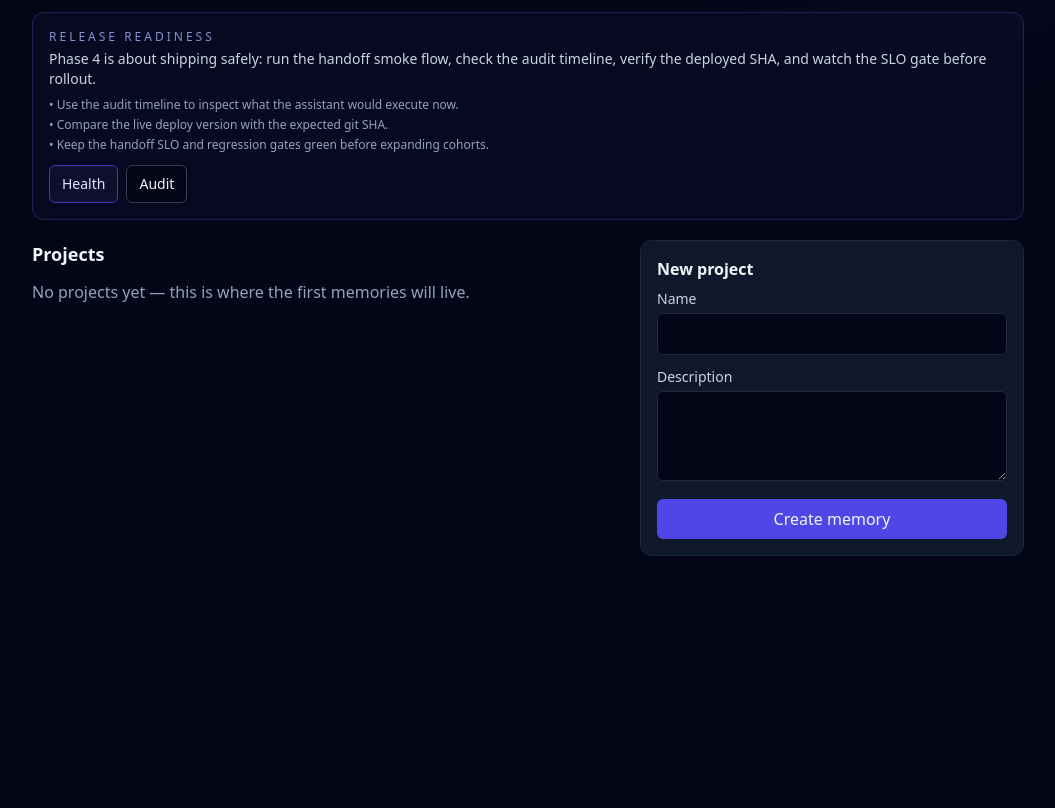
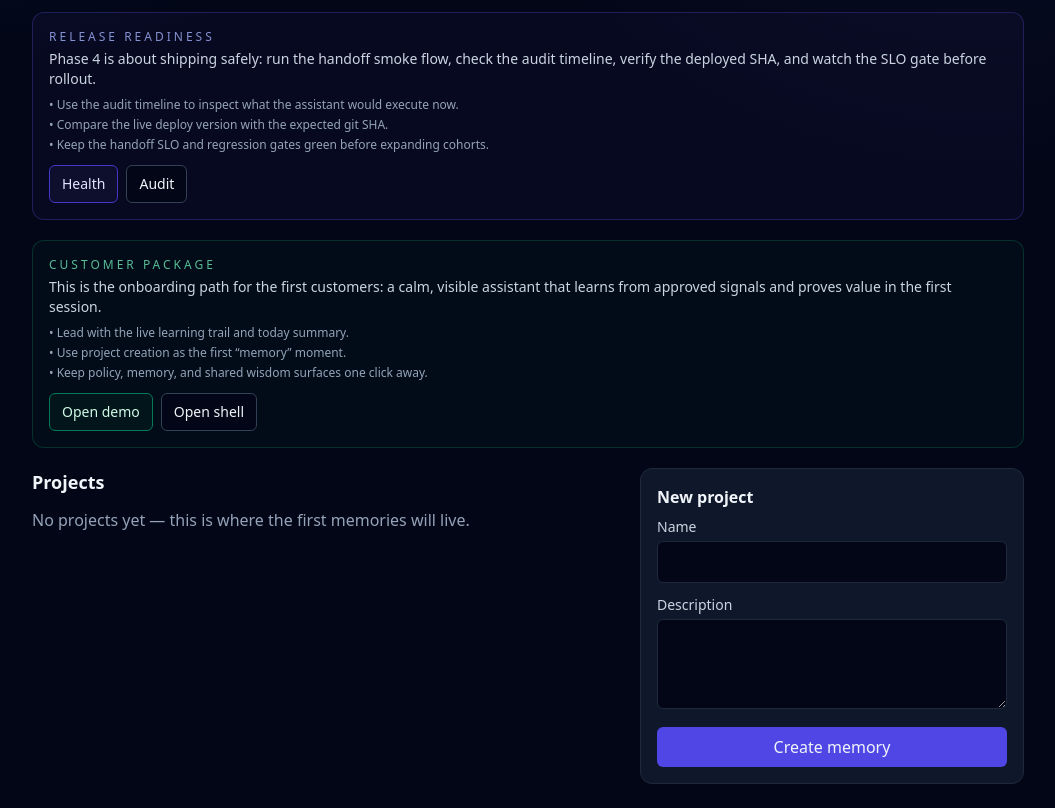
Before and after one commit to chizoalban2003-beep/Mycelium, a FastAPI app: template templates/projects.html in a window 1280 px wide. Shown: the part 588-1396 px from the top of the page, without its empty margins (112-1167 px from the left). Before the commit the page ends 1144 px from the top, so only its background shows below. Run offline with FastAPI, Linux system fonts and the light colour scheme; the template is opened without the code that fills it, so the values that code supplies are empty; some libraries are stand-ins or nearby versions.

Commit message:
Polish productization surfaces

```diff
--- a/templates/projects.html
+++ b/templates/projects.html
@@ -82,6 +82,24 @@
     </div>
   </div>
 
+  <div class="mb-5 rounded-xl border border-emerald-900/60 bg-emerald-950/20 p-4">
+    <div class="flex flex-wrap items-start justify-between gap-3">
+      <div>
+        <div class="text-xs uppercase tracking-[0.25em] text-emerald-300/80">Customer package</div>
+        <div class="mt-1 text-sm text-slate-300">This is the onboarding path for the first customers: a calm, visible assistant that learns from approved signals and proves value in the first session.</div>
+        <ul class="mt-2 space-y-1 text-xs text-slate-400">
+          <li>• Lead with the live learning trail and today summary.</li>
+          <li>• Use project creation as the first “memory” moment.</li>
+          <li>• Keep policy, memory, and shared wisdom surfaces one click away.</li>
+        </ul>
+      </div>
+      <div class="flex flex-wrap gap-2">
+        <a href="/demo" class="inline-flex items-center rounded-md border border-emerald-700 bg-emerald-950/30 hover:bg-emerald-900/40 px-3 py-2 text-sm font-medium text-emerald-100">Open demo</a>
+        <a href="/device" class="inline-flex items-center rounded-md border border-slate-700 bg-slate-950 hover:bg-slate-800 px-3 py-2 text-sm font-medium text-slate-100">Open shell</a>
+      </div>
+    </div>
+  </div>
+
   <div class="flex items-start justify-between gap-6">
     <div class="flex-1">
       <h1 class="text-lg font-semibold mb-3">Projects</h1>
```
Also changed, not shown: docs/saas_deployment.md (+2 -0 lines), templates/demo.html (+17 -0 lines).
